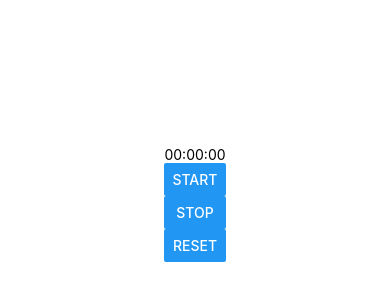
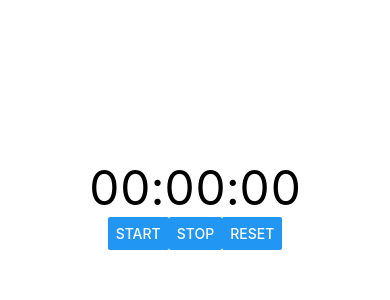
Before and after one commit to pohjie/cs50M_deepWorkTracker, a React Native app: screen / in a window 390 px wide. Shown: the part 218-518 px from the top of the page. Built offline with nearby package versions, Linux system fonts and the light colour scheme.

Commit message:
style stopwatch

```diff
--- a/apps/Stopwatch.js
+++ b/apps/Stopwatch.js
@@ -38,23 +38,23 @@ export default class StopWatch extends React.Component {
         newSecs = '00'
       }
       self.setState({
-        hours: newHours.length == 1 ? '0'+newHours : newHours,
-        secs: newSecs.length == 1 ? '0'+newSecs : newSecs,
-        msecs: newMsecs.length == 1 ? '0'+newMsecs : newMsecs
+        hours: newHours.length == 1 ? '0' + newHours : newHours,
+        secs: newSecs.length == 1 ? '0' + newSecs : newSecs,
+        msecs: newMsecs.length == 1 ? '0' + newMsecs : newMsecs
       })
     }, 0)
 
-    this.setState({timer})
+    this.setState({ timer })
   }
 
   onButtonStart = () => {
     this.start()
-    this.setState({running: true})
+    this.setState({ running: true })
   }
 
   onButtonStop = () => {
     clearInterval(this.state.timer)
-    this.setState({running: false})
+    this.setState({ running: false })
   }
 
   onButtonReset = () => {
@@ -68,12 +68,44 @@ export default class StopWatch extends React.Component {
 
   render() {
     return (
-      <View>
-        <Text>{this.state.hours}:{this.state.secs}:{this.state.msecs}</Text>
-        <Button title="Start" onPress={this.onButtonStart}></Button>
-        <Button title="Stop" onPress={this.onButtonStop}> </Button>
-        <Button title="Reset" onPress={this.onButtonReset}></Button>
+      <View style={styles.container}>
+        <View style={styles.row}>
+          <Text style={styles.title}>{this.state.hours}</Text>
+          <Text style={styles.title}>:</Text>
+          <Text style={styles.title}>{this.state.secs}</Text>
+          <Text style={styles.title}>:</Text>
+          <Text style={styles.title}>{this.state.msecs}</Text>
+        </View>
+        <View style={styles.row}>
+          <Button title="Start"
+                  onPress={this.onButtonStart}
+                  accessibilityLabel="Start button"></Button>
+          <Button title="Stop"
+                  onPress={this.onButtonStop}
+                  accessibilityLabel="Stop button"></Button>
+          <Button title="Reset"
+                  onPress={this.onButtonReset}
+                  accessibilityLabel="Reset button"></Button>
+        </View>
       </View>
     )
   }
 }
+
+const styles = StyleSheet.create({
+  container: {
+    flex: 1,
+    alignItems: 'center',
+    justifyContent: 'center',
+  },
+  title: {
+    textAlign: 'center',
+    fontSize: 48,
+    fontVariant: ['tabular-nums'],
+  },
+  row: {
+    flexDirection: 'row',
+    alignItems: 'center',
+    justifyContent: 'space-evenly',
+  }
+})
```
